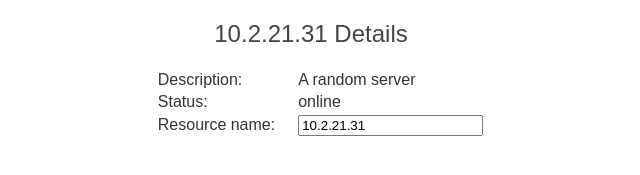
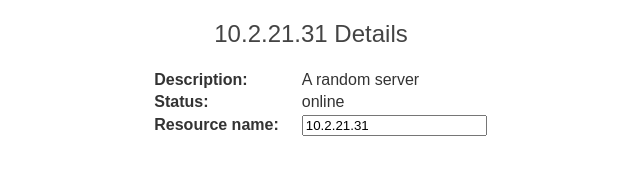
Before and after one commit to jtroo/resource-aggregator, an Angular app in the folder public/: page /detail/10.2.21.31 in a window 1280 px wide. Shown: the part 187-362 px from the top of the page, without its empty margins (329-969 px from the left). Built offline with nearby package versions, Linux system fonts and the light colour scheme.

Commit message:
Make property label bold

```diff
--- a/public/src/app/resource-detail/resource-detail.component.css
+++ b/public/src/app/resource-detail/resource-detail.component.css
@@ -1,5 +1,9 @@
 table {
   margin:auto;
+}
+
+tr > :first-child {
+  font-weight: bold;
 }
 
 td {
```
